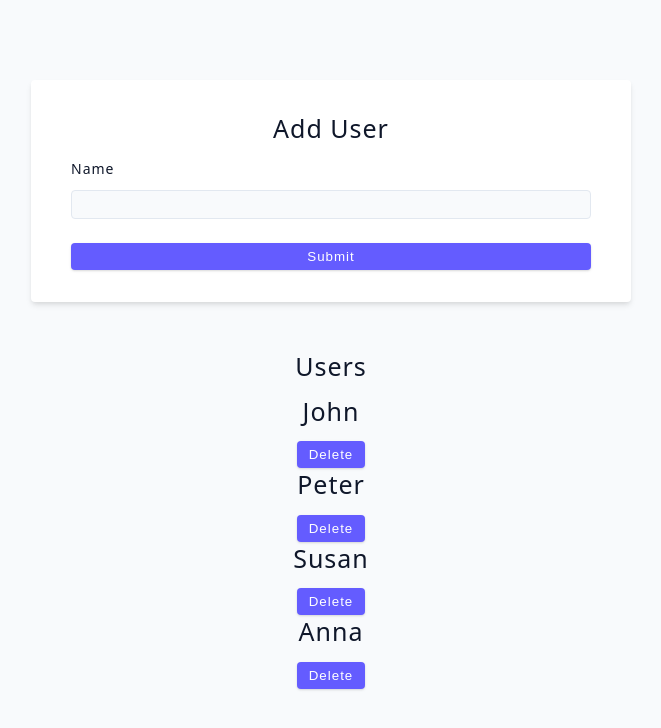
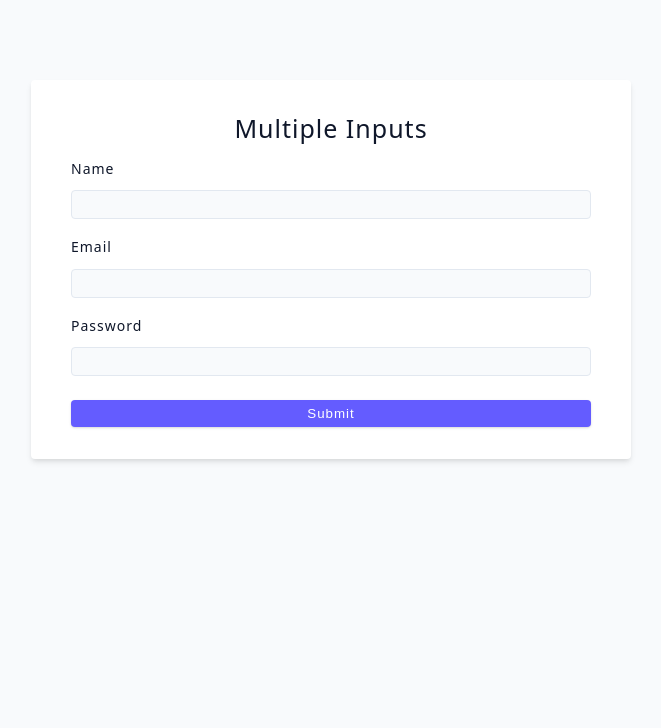
Before and after one commit to yorkyorkex/03-advanced-react, a React (Vite) app: page / in a window 1280 px wide. Shown: the top 728 px of the page, without its empty margins (309-970 px from the left). Built offline with nearby package versions, Linux system fonts and the light colour scheme.

Commit message:
Update App component to use MultipleInputs starter and implement controlled inputs for form fields

```diff
--- a/src/App.jsx
+++ b/src/App.jsx
@@ -15,7 +15,7 @@
 
 //import { About, Home } from './tutorial/04-project-structure/starter/Pages'
 /* import Starter from './tutorial/04-forms/starter/02-multiple-inputs' */
-import Starter from './tutorial/06-forms/starter/02-user-challenge'
+import Starter from './tutorial/06-forms/starter/03-multiple-inputs'
 /* import Starter from './tutorial/05-leverage-javascript/starter/03-advanced-objects' */
 import Final from './tutorial/07-useRef/final/01-useRef-basics'
 
--- a/src/tutorial/06-forms/starter/03-multiple-inputs.jsx
+++ b/src/tutorial/06-forms/starter/03-multiple-inputs.jsx
@@ -1,35 +1,70 @@
+import { use, useState } from 'react'
+
 const MultipleInputs = () => {
+  const [user, setUser] = useState({ name: '', email: '', password: '' })
+
+  const handleChange = (e) => {
+    const name = e.target.name
+    const value = e.target.value
+    setUser({ ...user, [name]: value })
+  }
+
+  const handleSubmit = (e) => {
+    e.preventDefault()
+    console.log(user)
+  }
   return (
     <div>
-      <form className='form'>
+      <form className="form" onSubmit={handleSubmit}>
         <h4>Multiple Inputs</h4>
         {/* name */}
-        <div className='form-row'>
-          <label htmlFor='name' className='form-label'>
+        <div className="form-row">
+          <label htmlFor="name" className="form-label">
             name
           </label>
-          <input type='text' className='form-input' id='name' />
+          <input
+            type="text"
+            className="form-input"
+            id="name"
+            name="name"
+            value={user.name}
+            onChange={handleChange}
+          />
         </div>
         {/* email */}
-        <div className='form-row'>
-          <label htmlFor='email' className='form-label'>
+        <div className="form-row">
+          <label htmlFor="email" className="form-label">
             Email
           </label>
-          <input type='email' className='form-input' id='email' />
+          <input
+            type="email"
+            className="form-input"
+            id="email"
+            name="email"
+            value={user.email}
+            onChange={handleChange}
+          />
         </div>
         {/* email */}
-        <div className='form-row'>
-          <label htmlFor='password' className='form-label'>
+        <div className="form-row">
+          <label htmlFor="password" className="form-label">
             Password
           </label>
-          <input type='password' className='form-input' id='password' />
+          <input
+            type="password"
+            className="form-input"
+            id="password"
+            name="password"
+            value={user.password}
+            onChange={handleChange}
+          />
         </div>
 
-        <button type='submit' className='btn btn-block'>
+        <button type="submit" className="btn btn-block">
           submit
         </button>
       </form>
     </div>
-  );
-};
-export default MultipleInputs;
+  )
+}
+export default MultipleInputs
```
